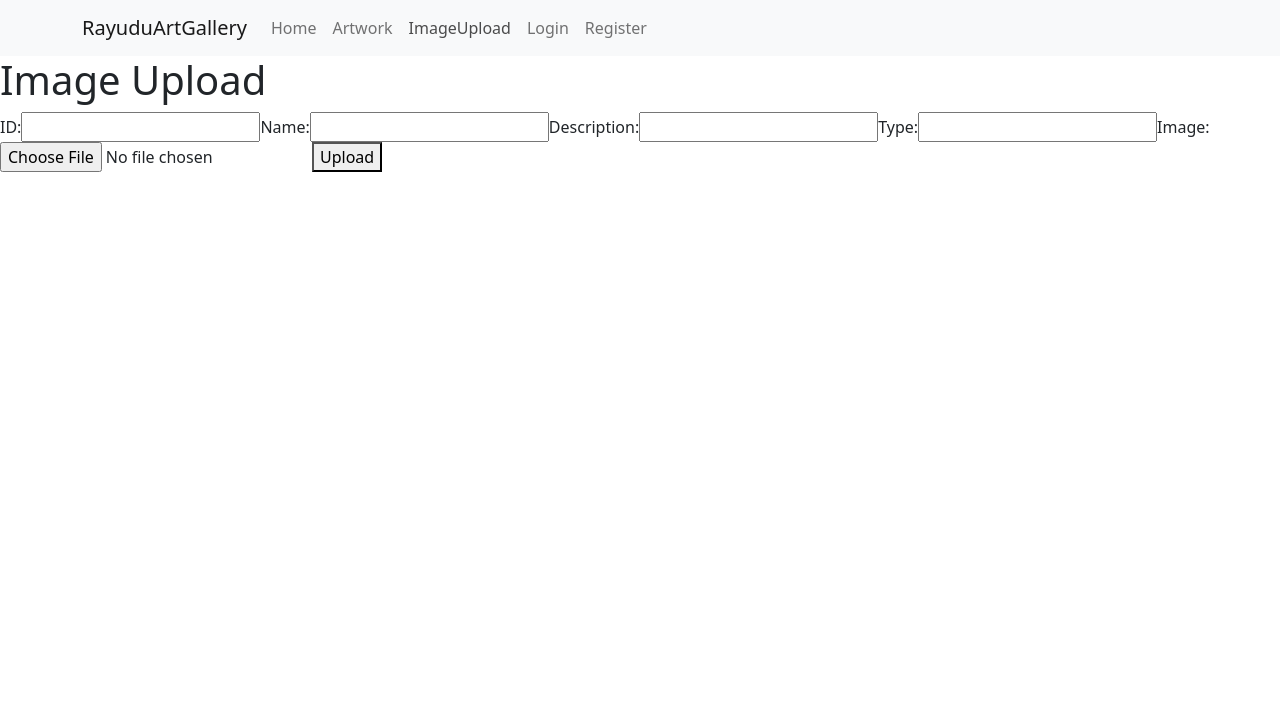
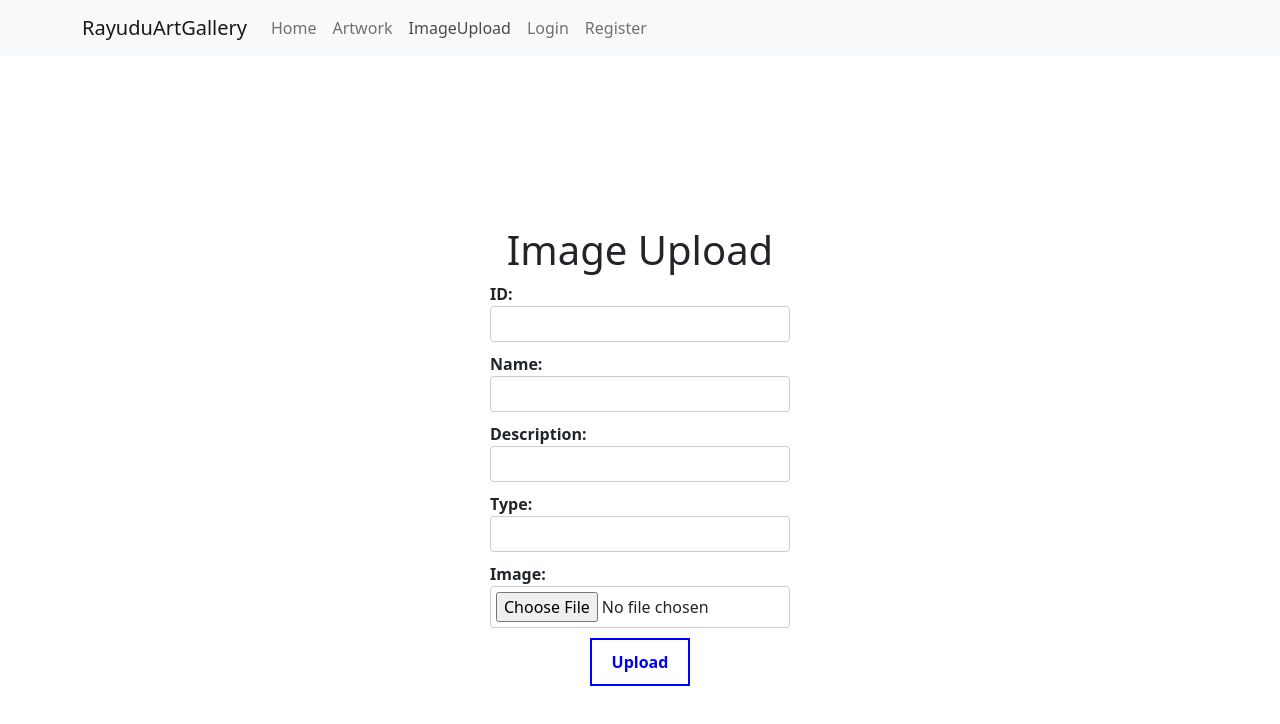
Before and after one commit to TTVenkataRayudu/RayuduArt, a React (Create React App) app: page / in a window 1280 px wide. Both pictures are taken after a click on the button "ImageUpload". Shown: the top 724 px of the page. Built offline with nearby package versions, Linux system fonts and the light colour scheme; the HTML template or start-up script is replaced by a standard one.

Commit message:
ImageUpload

```diff
--- a/src/Components/HomePage.tsx
+++ b/src/Components/HomePage.tsx
@@ -1,50 +1,37 @@
-import Carousel from 'react-bootstrap/esm/Carousel'
+import Carousel from 'react-bootstrap/Carousel';
+import Homepage from '../images/Homepage.jpg';
 
-import Homepage from '../images/Homepage.jpg'
-export const HomePage= () => {
+export const HomePage = () => {
+    const carouselItems = [
+        {
+            imageSrc: Homepage,
+            caption: 'First slide label',
+            description: 'Nulla vitae elit libero, a pharetra augue mollis interdum.',
+        },
+        {
+            imageSrc: Homepage,
+            caption: 'Second slide label',
+            description: 'Lorem ipsum dolor sit amet, consectetur adipiscing elit.',
+        },
+        {
+            imageSrc: Homepage,
+            caption: 'Third slide label',
+            description: 'Praesent commodo cursus magna, vel scelerisque nisl consectetur.',
+        },
+    ];
+
     return (
         <Carousel>
-            <Carousel.Item interval={1000}>
-        <img
-          className="d-block w-100 homepage"
-                    src={Homepage}
-                    alt="First slide"
+            {carouselItems.map((item, index) => (
+                <Carousel.Item key={index} interval={1000}>
+                    <img className="d-block w-100 homepage" src={item.imageSrc} alt={`Slide ${index + 1}`} />
 
-
-        />
-        <Carousel.Caption>
-          <h3>First slide label</h3>
-          <p>Nulla vitae elit libero, a pharetra augue mollis interdum.</p>
-        </Carousel.Caption>
-      </Carousel.Item>
-            <Carousel.Item interval={1000}>
-        <img
-                    className="d-block w-100 homepage"
-                    src={Homepage}
-          alt="Second slide"
-        />
-
-        <Carousel.Caption>
-          <h3>Second slide label</h3>
-          <p>Lorem ipsum dolor sit amet, consectetur adipiscing elit.</p>
-        </Carousel.Caption>
-      </Carousel.Item>
-            <Carousel.Item interval={1000}>
-        <img
-                    className="d-block w-100 homepage"
-                    src={Homepage}
-          alt="Third slide"
-        />
-
-        <Carousel.Caption>
-          <h3>Third slide label</h3>
-          <p>
-            Praesent commodo cursus magna, vel scelerisque nisl consectetur.
-          </p>
-        </Carousel.Caption>
-      </Carousel.Item>
-    </Carousel>
-
-
- )
-}
+                    <Carousel.Caption>
+                        <h3>{item.caption}</h3>
+                        <p>{item.description}</p>
+                    </Carousel.Caption>
+                </Carousel.Item>
+            ))}
+        </Carousel>
+    );
+};
--- /dev/null
+++ b/src/Components/ImageUpload.css
@@ -0,0 +1,51 @@
+.form-container {
+    display: flex;
+    flex-direction: column;
+    align-items: center;
+    justify-content: center;
+    height: 100vh;
+}
+
+.upload-form {
+    display: flex;
+    flex-direction: column;
+    align-items: center;
+}
+
+.form-field {
+    display: flex;
+    flex-direction: column;
+    margin-bottom: 10px;
+}
+
+label {
+    font-weight: bold;
+}
+
+input[type="text"],
+input[type="file"] {
+    padding: 5px;
+    border: 1px solid #ccc;
+    border-radius: 4px;
+    width: 300px;
+}
+
+.submit-button {
+    padding: 10px 20px;
+    border: 2px solid #0000ff;
+    background-color: #ffffff;
+    color: #0000ff;
+    font-weight: bold;
+    cursor: pointer;
+    transition: all 0.3s ease;
+}
+
+    .submit-button:hover {
+        background-color: #0000ff;
+        color: #ffffff;
+    }
+
+.uploaded-image {
+    margin-top: 10px;
+    max-width: 300px;
+}
--- a/src/Components/ImageUpload.tsx
+++ b/src/Components/ImageUpload.tsx
@@ -1,4 +1,5 @@
 import React, { ChangeEvent, FormEvent, useState } from 'react';
+import './ImageUpload.css'; // Import the CSS file
 
 const ImageUpload: React.FC = () => {
     const [id, setId] = useState('');
@@ -7,6 +8,7 @@ const ImageUpload: React.FC = () => {
     const [type, setType] = useState('');
     const [image, setImage] = useState<File | null>(null);
     const [message, setMessage] = useState('');
+    const [uploadedImage, setUploadedImage] = useState<string>('');
 
     const handleIdChange = (event: ChangeEvent<HTMLInputElement>) => {
         setId(event.target.value);
@@ -27,6 +29,7 @@ const ImageUpload: React.FC = () => {
     const handleImageChange = (event: ChangeEvent<HTMLInputElement>) => {
         if (event.target.files && event.target.files.length > 0) {
             setImage(event.target.files[0]);
+            setUploadedImage(URL.createObjectURL(event.target.files[0]));
         }
     };
 
@@ -41,7 +44,7 @@ const ImageUpload: React.FC = () => {
         formData.append('image', image as File);
 
         try {
-            const response = await fetch('/upload', {
+            const response = await fetch('/uploads', {
                 method: 'POST',
                 body: formData,
             });
@@ -54,6 +57,7 @@ const ImageUpload: React.FC = () => {
                 setDescription('');
                 setType('');
                 setImage(null);
+                setUploadedImage('');
             } else {
                 throw new Error(result.error);
             }
@@ -64,15 +68,20 @@ const ImageUpload: React.FC = () => {
     };
 
     return (
-        <div>
+        <div className="form-container">
             <h1>Image Upload</h1>
-            <form onSubmit={handleSubmit}>
+            <form onSubmit={handleSubmit} className="upload-form">
+                <div className="form-field">
                     <label htmlFor="id">ID:</label>
                     <input type="text" id="id" name="id" value={id} onChange={handleIdChange} required />
+                </div>
 
+                <div className="form-field">
                     <label htmlFor="name">Name:</label>
                     <input type="text" id="name" name="name" value={name} onChange={handleNameChange} required />
+                </div>
 
+                <div className="form-field">
                     <label htmlFor="description">Description:</label>
                     <input
                         type="text"
@@ -82,14 +91,21 @@ const ImageUpload: React.FC = () => {
                         onChange={handleDescriptionChange}
                         required
                     />
+                </div>
 
+                <div className="form-field">
                     <label htmlFor="type">Type:</label>
                     <input type="text" id="type" name="type" value={type} onChange={handleTypeChange} required />
+                </div>
 
+                <div className="form-field">
                     <label htmlFor="image">Image:</label>
                     <input type="file" id="image" name="image" accept="image/*" onChange={handleImageChange} required />
+                </div>
 
-                <button type="submit">Upload</button>
+                {uploadedImage && <img src={uploadedImage} alt="Uploaded" className="uploaded-image" />}
+
+                <button type="submit" className="submit-button">Upload</button>
             </form>
 
             {message && <div>{message}</div>}
```
Also changed, not shown: src/Components/server.js (+73 -27 lines). Lines whose indentation alone changed are shown as unchanged.
